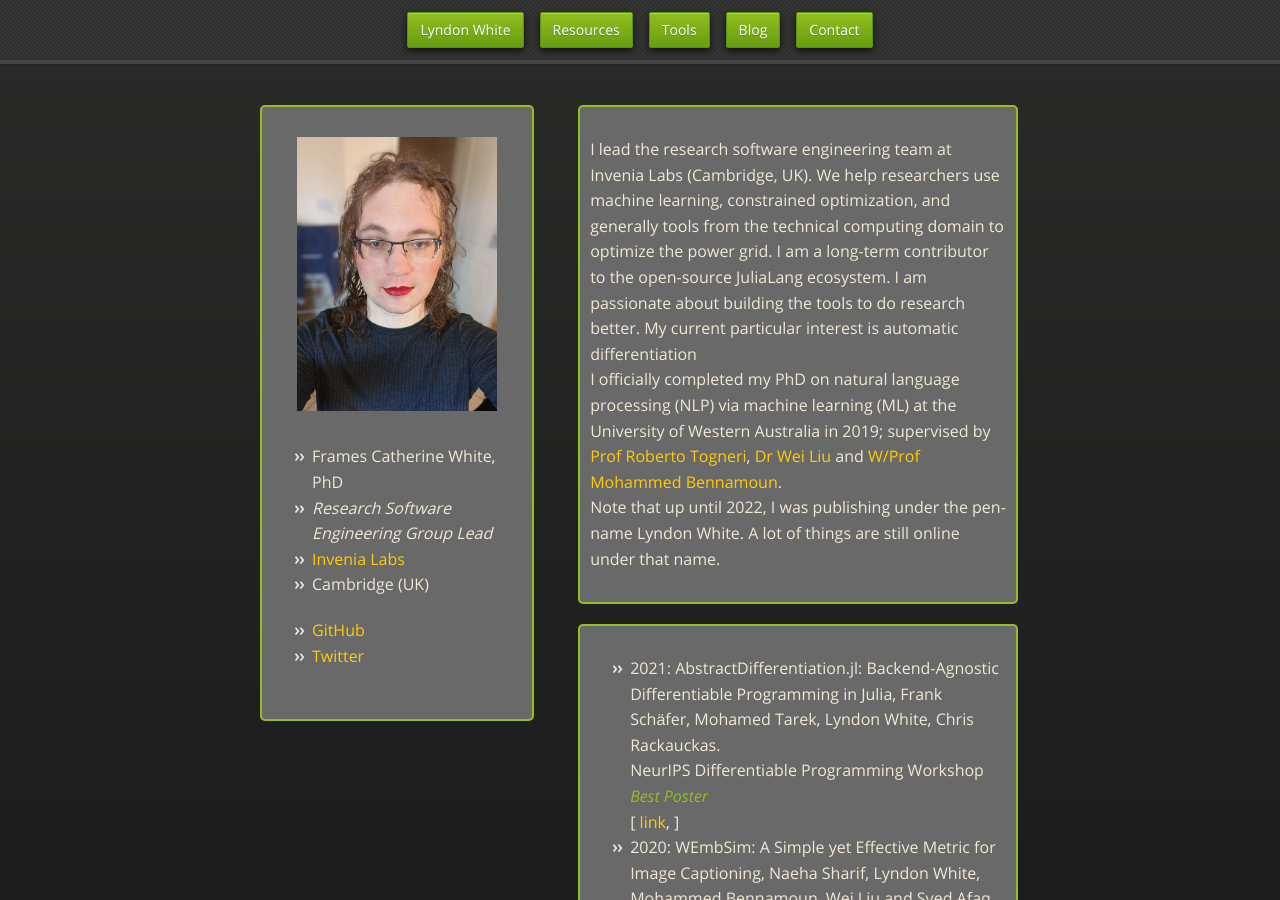
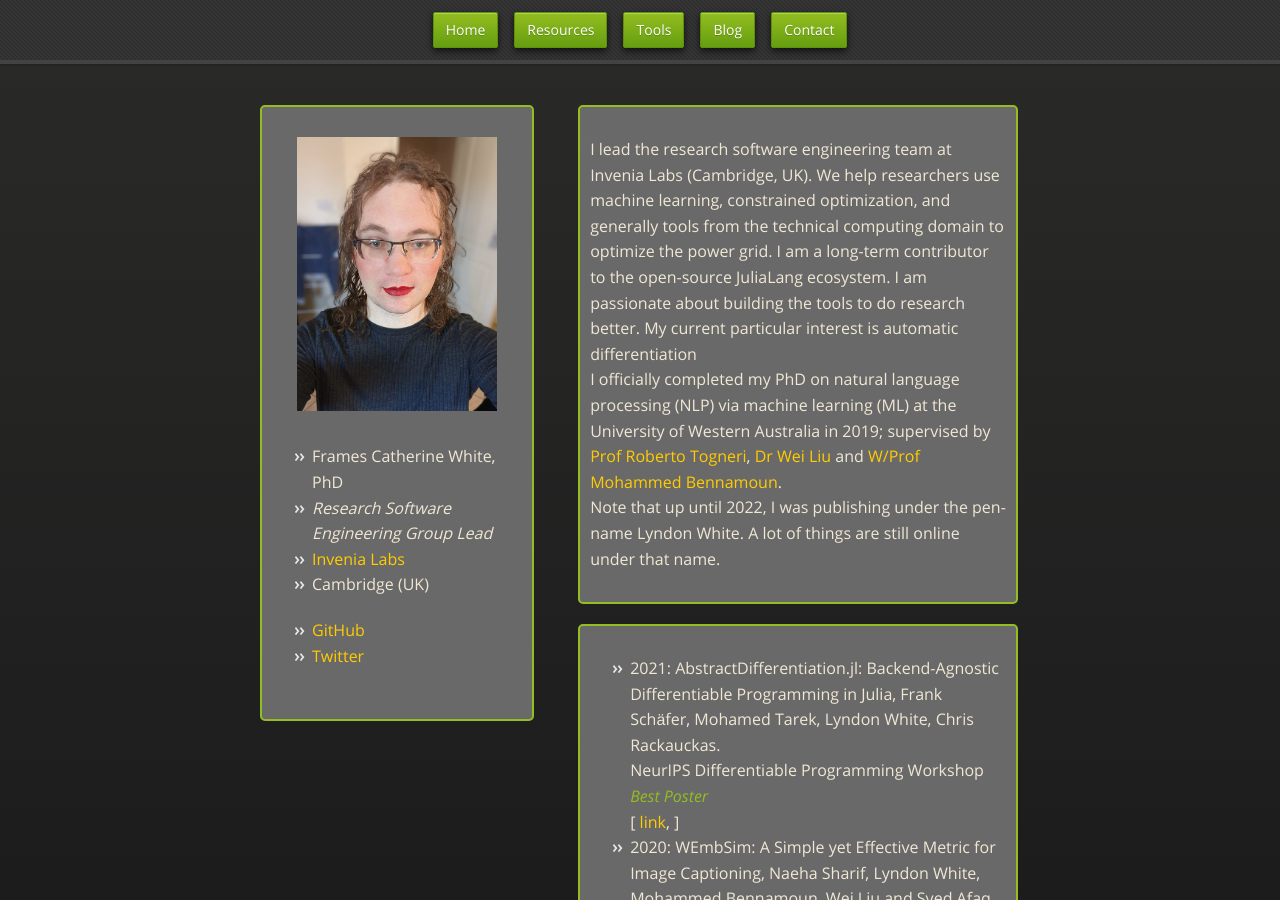
Before and after one commit to oxinabox/oxinabox.github.io, a Jekyll site: the page built from index.html, in a window 1280 px wide and 900 px high. Built offline with Jekyll 4.4.1, drawn with Linux system fonts in a browser that asks for light colours; nearby versions of some CDN libraries; some web fonts are replaced.

Commit message:
update menu bar

```diff
--- a/_data/menu.yml
+++ b/_data/menu.yml
@@ -1,4 +1,4 @@
-- text: Lyndon White
+- text: Home
   url: /
 - text: Resources
   url: /resources
```
